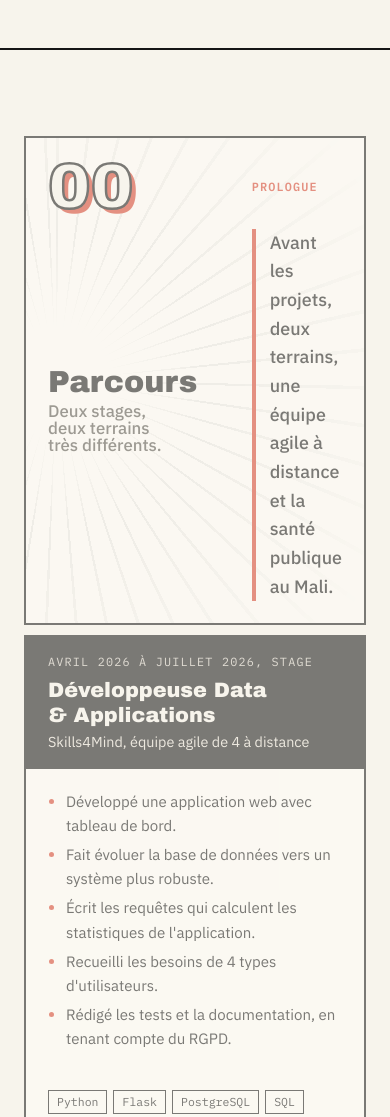
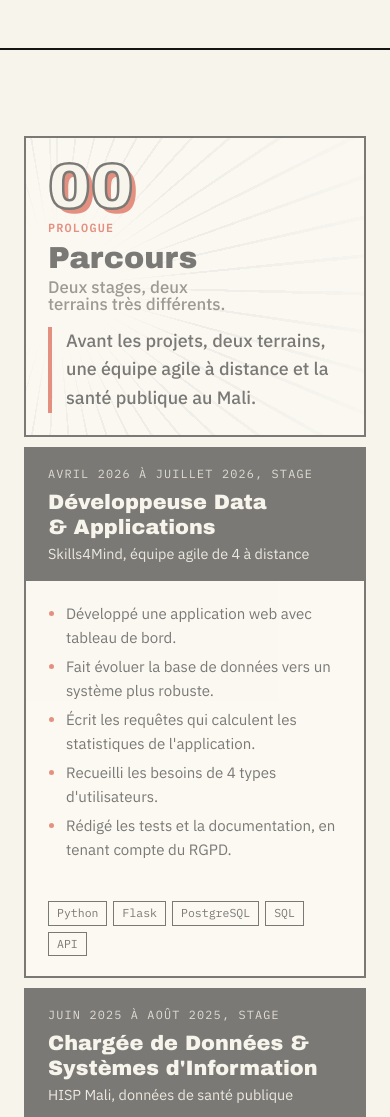
Before and after one commit to Hadiza06/hadiza06.github.io, a plain HTML site: page index.html in a window 390 px wide. Shown: the part 4920-6037 px from the top of the page. Drawn offline with Linux system fonts and the light colour scheme; a web font is replaced by a local one.

Commit message:
Correction des titres coupés dans les ouvertures sans illustration et sur mobile
Co-Authored-By: Claude Opus 5.5 <noreply@anthropic.com>
Claude-Session: https://claude.ai/code/session_01Rq439gj8kAce67cT6GTxoz

```diff
--- a/index.html
+++ b/index.html
@@ -184,7 +184,9 @@ svg .hand { font-family: var(--hand); font-size: 19px; fill: var(--accent); }
 .ch-head { grid-template-columns: auto 1fr 190px; }
 .ch-ill { grid-column: 3; grid-row: 1 / span 5; align-self: center; }
 .ch-ill svg { width: 100%; height: auto; }
-.ch-head .hook, .code-link { grid-column: 2; }
+.ch-head > .mono, .ch-head > h2, .ch-head .hook, .code-link { grid-column: 2; }
+.ch-head:not(:has(.ch-ill)) { grid-template-columns: auto 1fr; }
+@media (max-width: 640px) { .ch-head, .ch-head:not(:has(.ch-ill)) { grid-template-columns: 1fr; } .ch-head > * { grid-column: 1 !important; grid-row: auto !important; } .stamp { position: static; justify-self: start; margin-bottom: 14px; } }
 @media (max-width: 860px) { .ch-head { grid-template-columns: auto 1fr; } .ch-ill { display: none; } }
 .stamp { position: absolute; top: 14px; right: 18px; font-family: var(--mono); font-size: 0.66rem; font-weight: 600; letter-spacing: 0.14em; text-transform: uppercase; color: var(--accent); border: 2px solid var(--accent); padding: 3px 9px; transform: rotate(4deg); z-index: 2; background: var(--white); }
 .stamp.alt { color: var(--ink); border-color: var(--ink); transform: rotate(-3deg); }
```
